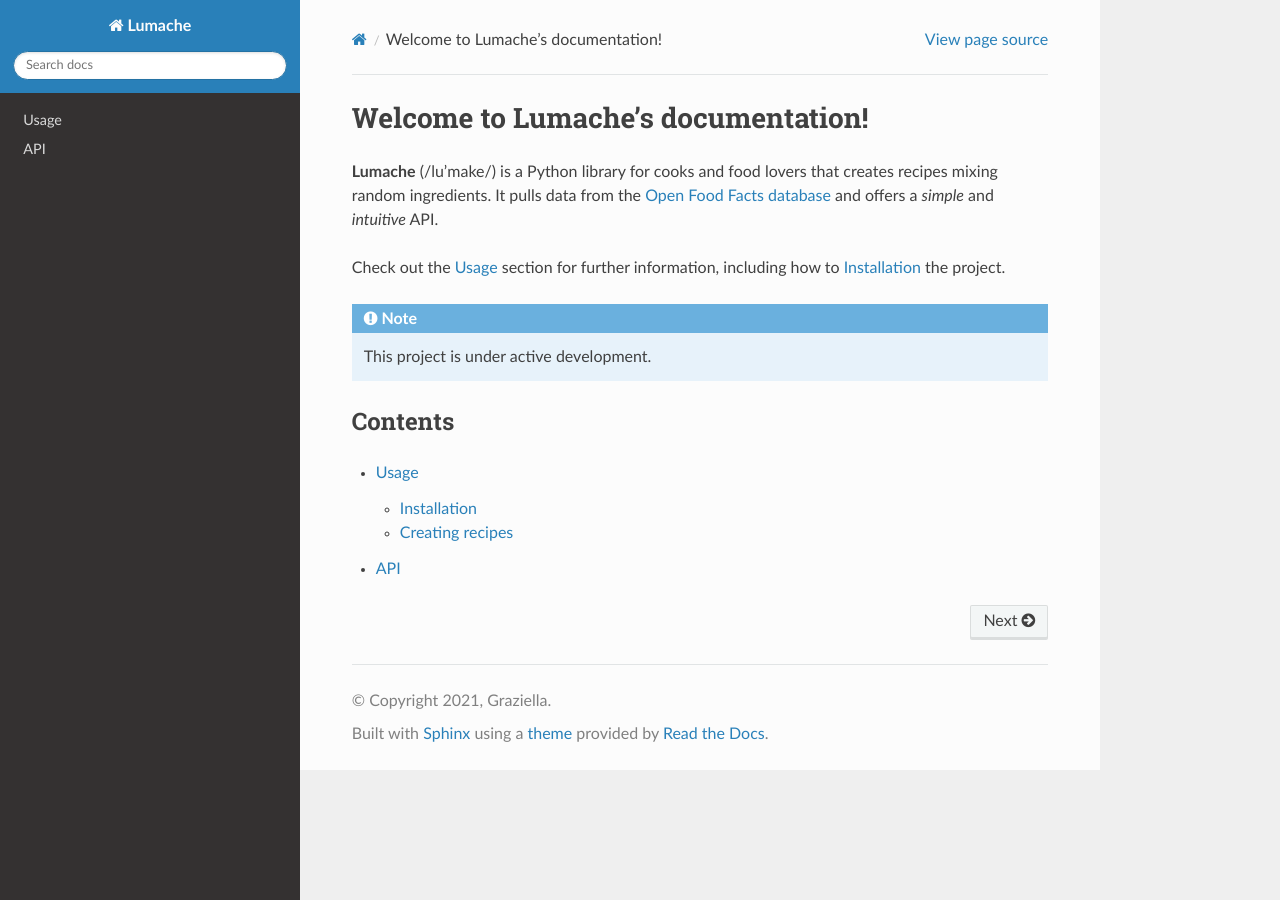
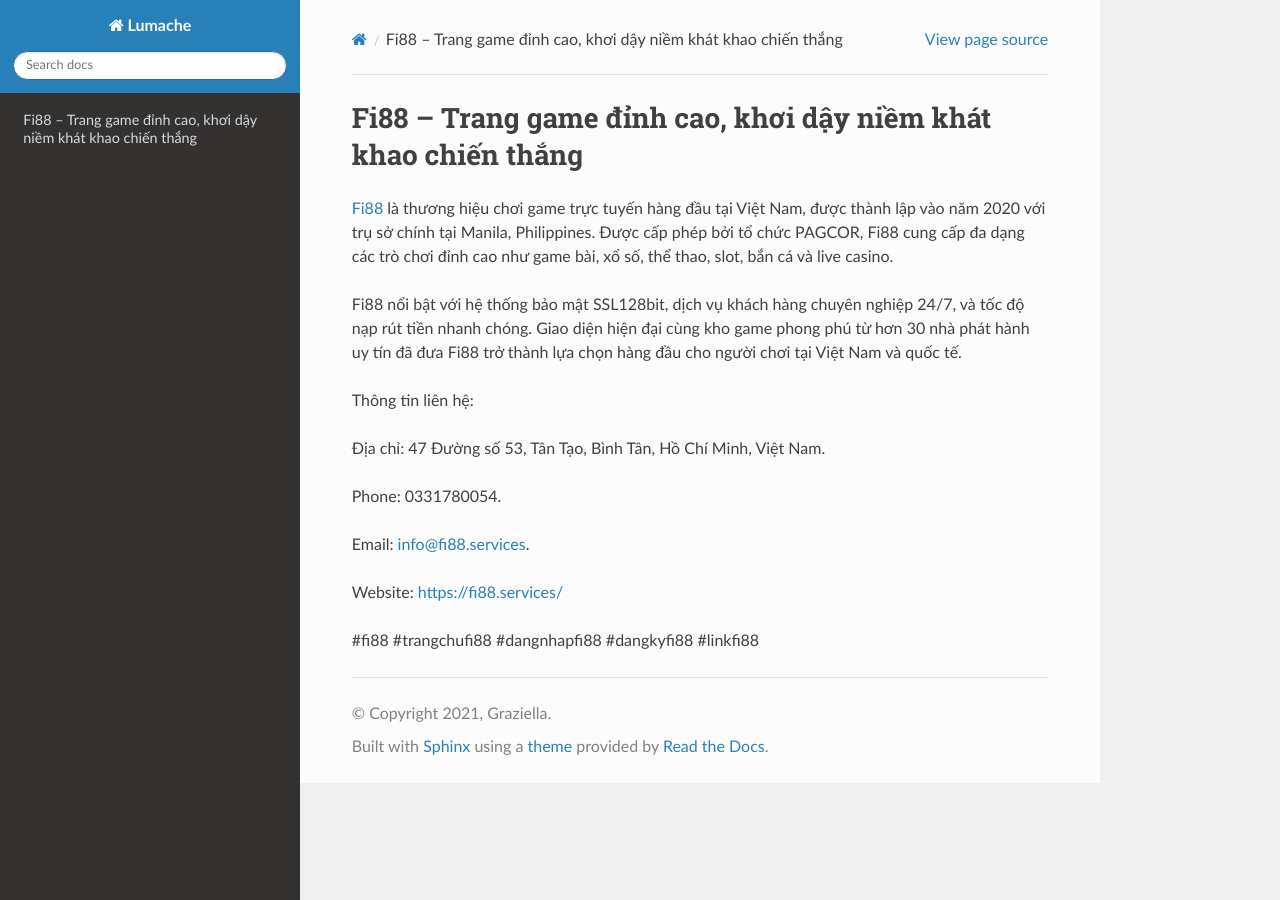
Before and after one commit to moonneil524kawb/fi88services, a Sphinx documentation site: the page built from docs/source/index.rst, in a window 1280 px wide. Built offline with Sphinx 7.4.7 and the Read the Docs theme 3.1.0, drawn with Linux system fonts in a browser that asks for light colours.

Commit message:
Update index.rst

```diff
--- a/docs/source/index.rst
+++ b/docs/source/index.rst
@@ -1,22 +1,18 @@
-Welcome to Lumache's documentation!
+Fi88 – Trang game đỉnh cao, khơi dậy niềm khát khao chiến thắng
 ===================================
 
-**Lumache** (/lu'make/) is a Python library for cooks and food lovers
-that creates recipes mixing random ingredients.
-It pulls data from the `Open Food Facts database <https://world.openfoodfacts.org/>`_
-and offers a *simple* and *intuitive* API.
+`Fi88 <https://fi88.services/>`_ là thương hiệu chơi game trực tuyến hàng đầu tại Việt Nam, được thành lập vào năm 2020 với trụ sở chính tại Manila, Philippines. Được cấp phép bởi tổ chức PAGCOR, Fi88 cung cấp đa dạng các trò chơi đỉnh cao như game bài, xổ số, thể thao, slot, bắn cá và live casino.
 
-Check out the :doc:`usage` section for further information, including
-how to :ref:`installation` the project.
+Fi88 nổi bật với hệ thống bảo mật SSL128bit, dịch vụ khách hàng chuyên nghiệp 24/7, và tốc độ nạp rút tiền nhanh chóng. Giao diện hiện đại cùng kho game phong phú từ hơn 30 nhà phát hành uy tín đã đưa Fi88 trở thành lựa chọn hàng đầu cho người chơi tại Việt Nam và quốc tế.
 
-.. note::
+Thông tin liên hệ:
 
-   This project is under active development.
+Địa chỉ: 47 Đường số 53, Tân Tạo, Bình Tân, Hồ Chí Minh, Việt Nam.
 
-Contents
---------
+Phone: 0331780054.
 
-.. toctree::
+Email: info@fi88.services.
 
-   usage
-   api
+Website: https://fi88.services/
+
+#fi88 #trangchufi88 #dangnhapfi88 #dangkyfi88 #linkfi88
```
